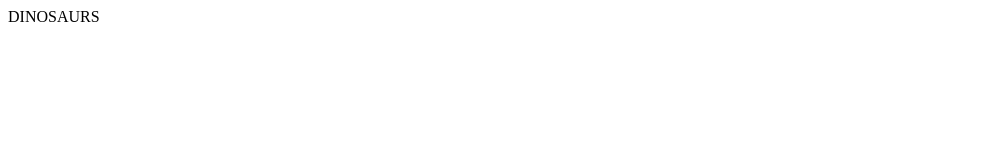
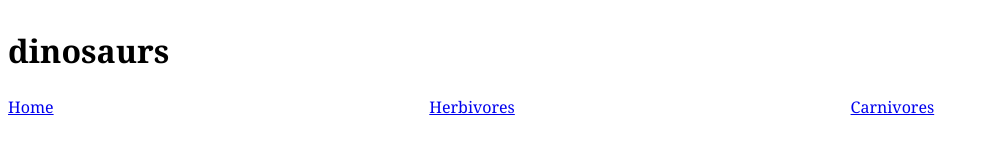
Before and after one commit to dean0087/dinosaurs, a plain HTML site: page index.html in a window 1280 px wide. Shown: the whole page, without its empty margins (0-990 px from the left). Drawn offline with Linux system fonts and the light colour scheme.

Commit message:
more stuff

```diff
--- /dev/null
+++ b/css/general.css
@@ -0,0 +1,35 @@
+@charset "UTF-8";
+/* CSS Document */
+
+@moz-viewport {width: device-width; scale:1;}
+@ms-viewport {width: device-width; scale:1;}
+@-o-viewport {width: device-width; scale:1;}
+@-webkit-viewport {width: device-width; scale:1;}
+@viewport {width: device-width; scale:1;}
+
+*{
+	-moz-box-sizing: border-box;
+	-webkit-box-sizing: border-box;
+	box-sizing:border-box;
+}
+
+
+html {
+  margin: 0;
+  padding: 0;
+  background-color: #fff;
+  font: normal 100%/1.4 Georgia,serif;
+}
+body {
+  margin: 0;
+  padding: 8px;
+}
+.nav {
+  margin: 0;
+  padding: 0;
+  list-style-type: none;
+}
+.nav li {
+  display: inline-block;
+  width: 33%;
+}
--- a/index.html
+++ b/index.html
@@ -3,10 +3,26 @@
 <head>
 <meta charset="UTF-8">
 <title>Dinosaurs!</title>
+<link href="css/general.css" rel="stylesheet">
+
+	<meta name="handheldfriendly" content="true" />
+	<meta name="mobileoptimized" content="240" />
+	<meta name="viewport" content="width=device-width,initial-scale=1, target-densitydpi=devicedpi"/>
+
+
 </head>
 
 <body>
-DINOSAURS
+	<header>
+		<h1>dinosaurs</h1>
+		<nav>
+			<ul class="nav">
+				<li><a href="index.html">Home</a></li>
+				<li><a href="#">Herbivores</a></li>
+				<li><a href="#">Carnivores</a></li>
+			</ul>
+		</nav>
+	</header>
 
 </body>
 </html>
```
